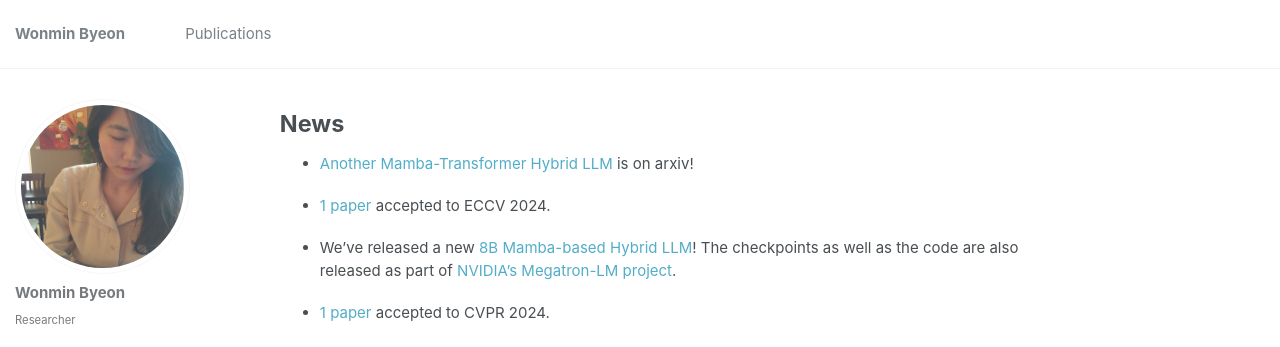
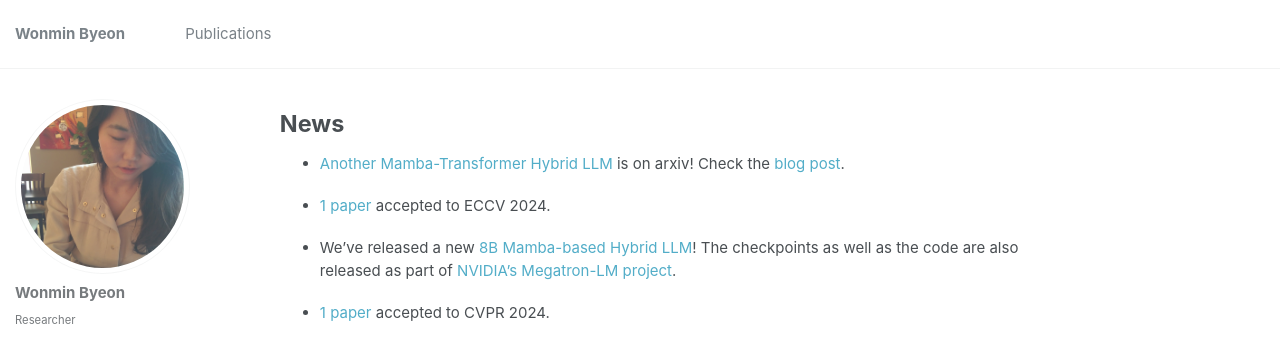
Before and after one commit to wonmin-byeon/wonmin-byeon.github.io, a Jekyll site: the page built from _pages/about.md, in a window 1280 px wide and 994 px high. Shown: the top 347 px of the window. Built offline with Jekyll 4.4.1, drawn with Linux system fonts in a browser that asks for light colours.

Commit message:
add hymba paper

```diff
--- a/_pages/about.md
+++ b/_pages/about.md
@@ -11,7 +11,7 @@ redirect_from:
 News
 ======
 
-* [Another Mamba-Transformer Hybrid LLM](https://wonmin-byeon.github.io/publication/2024-hymba) is on arxiv!
+* [Another Mamba-Transformer Hybrid LLM](https://wonmin-byeon.github.io/publication/2024-hymba) is on arxiv! Check the [blog post](https://developer.nvidia.com/blog/hymba-hybrid-head-architecture-boosts-small-language-model-performance/).
 
 * [1 paper](https://wonmin-byeon.github.io/publication/2024-mtvg) accepted to ECCV 2024.
 
```
